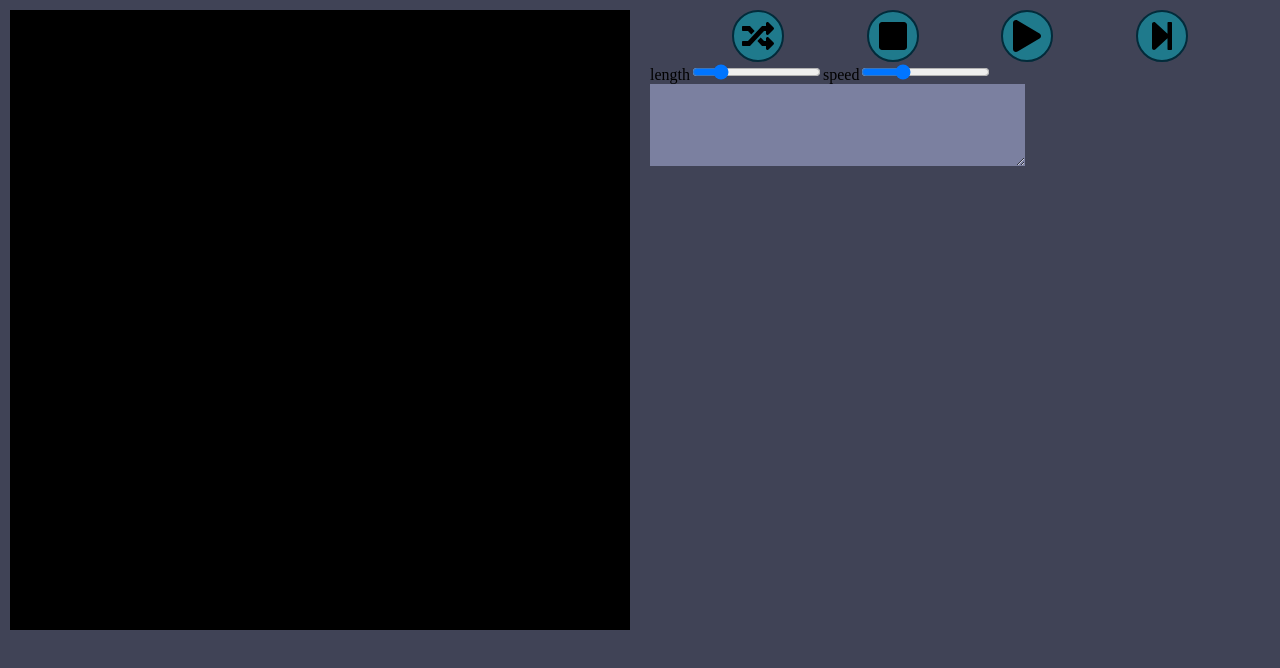
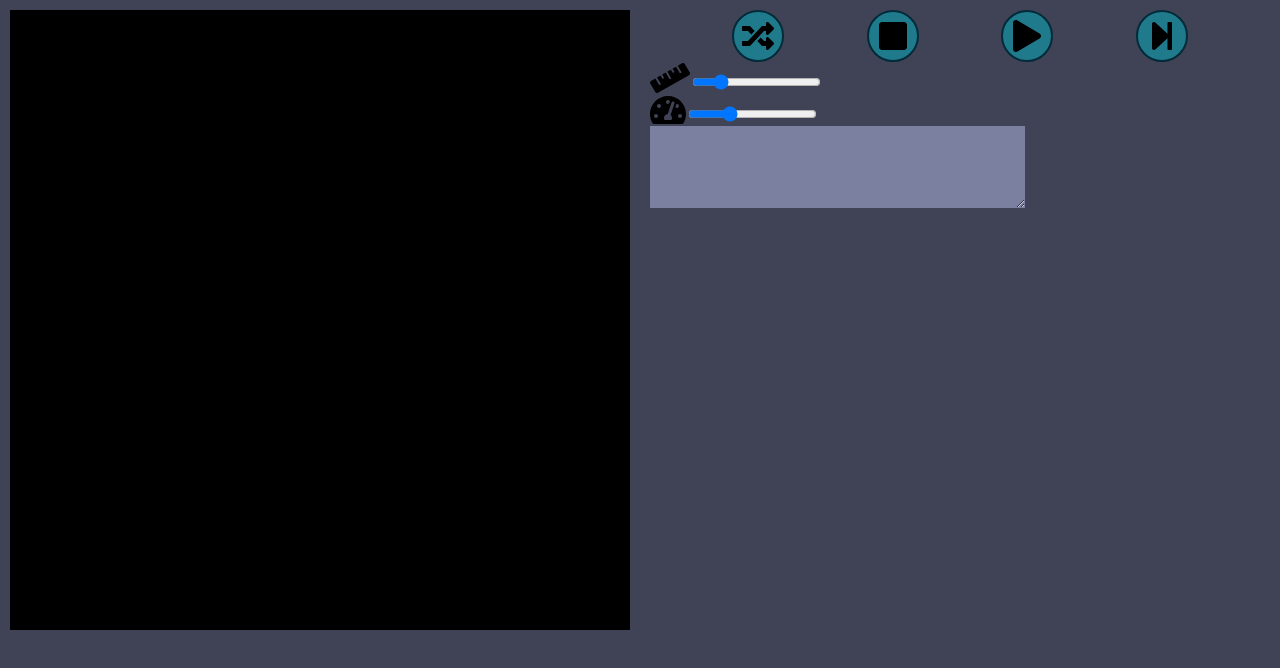
Before and after one commit to leftshift/colorfuck, a React (Vite) app: page / in a window 1280 px wide. Shown: the top 668 px of the page. Built offline with nearby package versions, Linux system fonts and the light colour scheme.

Commit message:
use icons for sliders

```diff
--- a/src/App.js
+++ b/src/App.js
@@ -1,6 +1,6 @@
 import React, { Component } from 'react';
 import { FontAwesomeIcon } from '@fortawesome/react-fontawesome';
-import { faPause, faPlay, faRandom, faStop, faStepForward} from '@fortawesome/free-solid-svg-icons';
+import { faPause, faPlay, faRandom, faStop, faStepForward, faTachometerAlt, faRuler } from '@fortawesome/free-solid-svg-icons';
 
 import Interpreter from './brainfuckInterpreter';
 
@@ -198,7 +198,9 @@ class Machine extends Component {
                           }
                           <RoundButton onClick={() => this.step()} icon={faStepForward}/>
                         </div>
-                        <label for="length">length</label>
+                        <div className="sliders">
+                            <div className="slider">
+                              <label for="length"><FontAwesomeIcon icon={faRuler} size="2x"/></label>
                               <Slider
                                   id="length"
                                   min="1"
@@ -206,7 +208,9 @@ class Machine extends Component {
                                   value={this.state.length}
                                   onChange={(event) => this._setLength(event)}
                               />
-                        <label for="speed">speed</label>
+                            </div>
+                            <div className="slider">
+                                <label for="speed"><FontAwesomeIcon icon={faTachometerAlt} size="2x"/></label>
                                 <Slider
                                     id="speed"
                                     min="1"
@@ -214,6 +218,8 @@ class Machine extends Component {
                                     value={this.state.speed}
                                     onChange={(event) => this._setSpeed(event)}
                                 />
+                            </div>
+                        </div>
                     </div>
                     {box}
                 </div>
```
Lines whose indentation alone changed are shown as unchanged.
